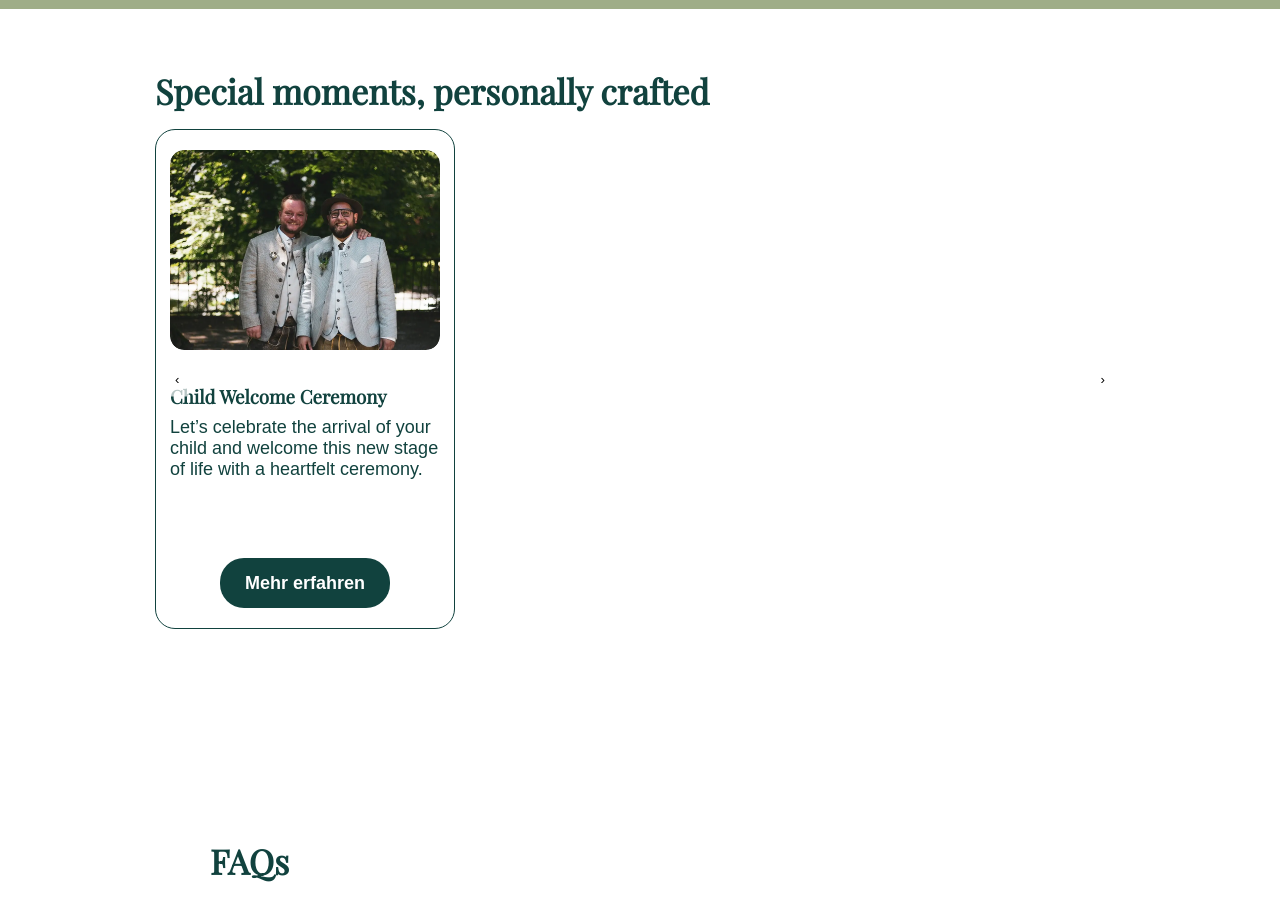
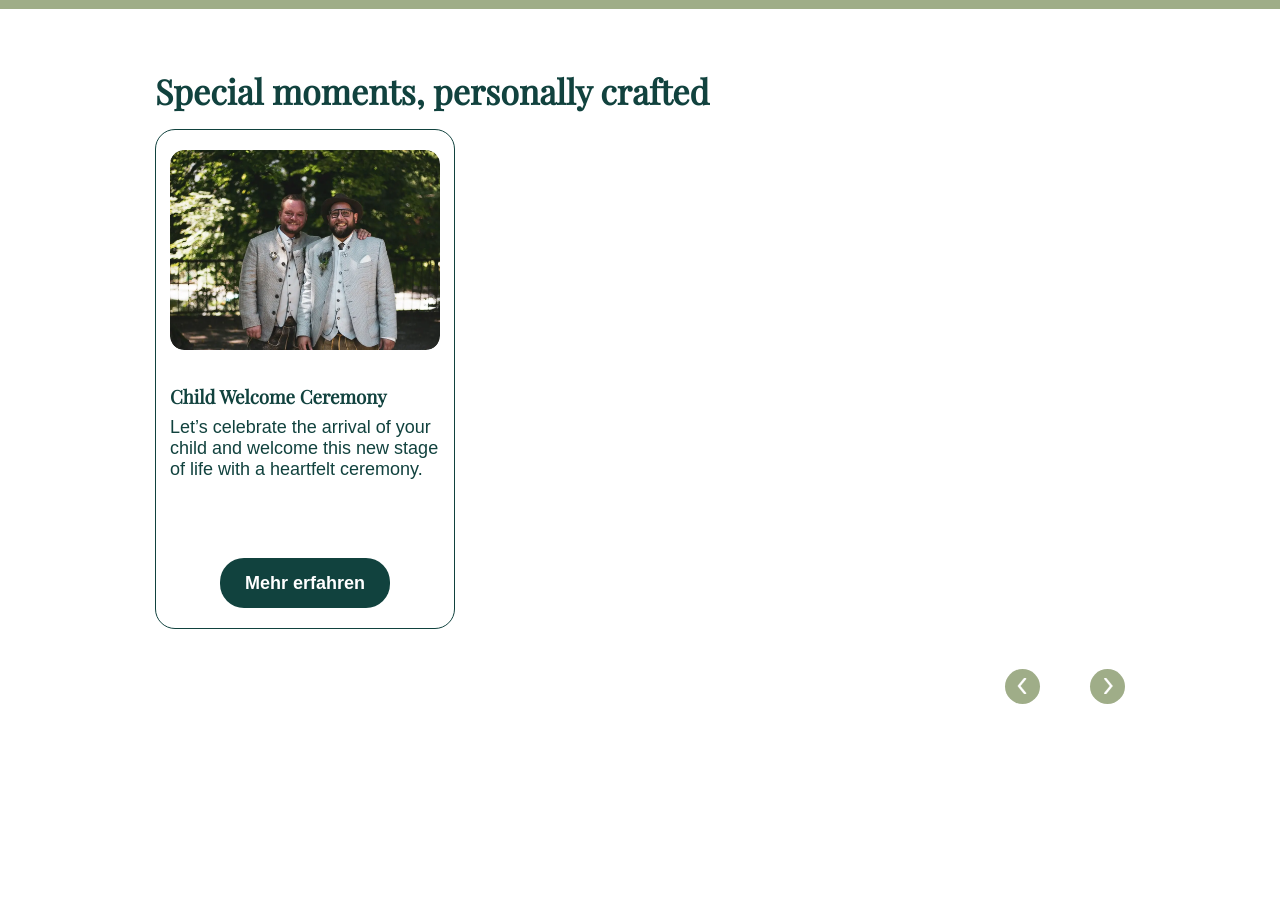
Before and after one commit to alexandreberthier/tom-freier-redner, a Vue app: page / in a window 1280 px wide. Shown: the part 2240-3137 px from the top of the page. Built offline with nearby package versions, Linux system fonts and the light colour scheme; no server answers; a web font is replaced by a local one.

Commit message:
slider angepasst, neue chevrons

```diff
--- a/src/components/DynamicSlider.vue
+++ b/src/components/DynamicSlider.vue
@@ -1,16 +1,26 @@
 <template>
   <div class="slider-container" ref="container">
-    <div class="slider" ref="slider">
-      <slot></slot>
+    <div role="slider" class="slider" ref="slider">
       <slot></slot>
     </div>
-    <button class="control left" @click="prevSlide">‹</button>
-    <button class="control right" @click="nextSlide">›</button>
+    <div class="controls">
+      <div @click="prevSlide" class="button" role="button">
+        <div class="icon-wrapper">
+          <img :src="getImage('ic_chevron_white_left.png')" alt="chevron links">
+        </div>
+      </div>
+      <div @click="nextSlide" class="button" role="button">
+        <div class="icon-wrapper">
+          <img :src="getImage('ic_chevron_white_right.png')" alt="chevron rechts">
+        </div>
+      </div>
+    </div>
   </div>
 </template>
 
 <script setup lang="ts">
-import { nextTick, onBeforeUnmount, onMounted, ref, watchEffect } from 'vue';
+import {nextTick, onBeforeUnmount, onMounted, ref} from 'vue';
+import {getImage} from "@/utils/ImageUtils";
 
 const slider = ref<HTMLElement | null>(null);
 const container = ref<HTMLElement | null>(null);
@@ -29,32 +39,31 @@ const getDynamicSlideWidth = () => {
   const viewportWidth = window.innerWidth;
 
   if (viewportWidth >= 1920) {
-    return 1100; // 1100px ab 1920px Viewport
+    return 1100;
   } else if (viewportWidth >= 1200) {
-    return 800; // 800px ab 1200px Viewport
+    return 800;
   } else if (viewportWidth >= 740) {
-    return 600; // 600px ab 740px Viewport
+    return 600;
   } else {
-    return 300; // 300px standardmäßig
+    return 300;
   }
 };
 
-// Berechne die Anzahl der Slides, die basierend auf der Containerbreite Platz finden
+// Berechne die Anzahl der sichtbaren Slides
 const calculateSlidesToShow = () => {
   if (!container.value) return 1;
   const containerWidth = container.value.clientWidth;
-  const minSlideWidth = getDynamicSlideWidth(); // Mindestbreite dynamisch anpassen
+  const minSlideWidth = getDynamicSlideWidth();
   return Math.floor(containerWidth / minSlideWidth);
 };
 
-// Funktion, um die ersten und letzten Slides so zu klonen, dass der Übergang flüssig bleibt
+// Klone die ersten und letzten Slides für den unendlichen Effekt
 const cloneSlides = () => {
   if (!slider.value) return;
 
   const slides = Array.from(slider.value.children) as HTMLElement[];
   const slidesToShow = calculateSlidesToShow();
 
-  // Klone die Anzahl der Slides, die der Anzahl der sichtbaren Slides entspricht
   for (let i = 0; i < slidesToShow; i++) {
     const firstSlideClone = slides[i].cloneNode(true);
     const lastSlideClone = slides[slides.length - 1 - i].cloneNode(true);
@@ -64,7 +73,7 @@ const cloneSlides = () => {
   }
 };
 
-// Berechne die Slide-Breite basierend auf der Anzahl der sichtbaren Slides
+// Update der Slider-Dimensionen
 const updateSliderDimensions = () => {
   if (slider.value && container.value) {
     const slidesToShow = calculateSlidesToShow();
@@ -79,12 +88,12 @@ const updateSliderDimensions = () => {
       slide.style.width = `${slideWidth}px`;
     });
 
-    // Setze den Slider auf die erste echte Slide
     slider.value.style.transform = `translateX(-${slideWidth * slidesToShow}px)`;
     currentIndex.value = slidesToShow;
   }
 };
 
+// Behandle das Wechseln zur nächsten Slide
 const nextSlide = () => {
   if (isTransitioning || !slider.value) return;
   isTransitioning = true;
@@ -92,6 +101,7 @@ const nextSlide = () => {
   updateSliderPosition();
 };
 
+// Behandle das Wechseln zur vorherigen Slide
 const prevSlide = () => {
   if (isTransitioning || !slider.value) return;
   isTransitioning = true;
@@ -99,6 +109,7 @@ const prevSlide = () => {
   updateSliderPosition();
 };
 
+// Aktualisiere die Slider-Position
 const updateSliderPosition = () => {
   if (slider.value) {
     slider.value.style.transition = 'transform 0.5s ease-in-out';
@@ -110,24 +121,24 @@ const updateSliderPosition = () => {
 const handleTransitionEnd = () => {
   if (!slider.value) return;
   const slidesToShow = calculateSlidesToShow();
-  const totalSlides = slideCount - slidesToShow * 2; // Abzüglich der geklonten Slides
+  const totalSlides = slideCount - slidesToShow * 2;
 
   if (currentIndex.value >= totalSlides + slidesToShow) {
-    // Wenn am Ende angekommen (bei der geklonten ersten Slide), springe zurück zur echten ersten Slide
     slider.value.style.transition = 'none';
     currentIndex.value = slidesToShow;
     slider.value.style.transform = `translateX(-${slideWidth * slidesToShow}px)`;
   } else if (currentIndex.value <= 0) {
-    // Wenn am Anfang angekommen (bei der geklonten letzten Slide), springe zur echten letzten Slide
     slider.value.style.transition = 'none';
     currentIndex.value = totalSlides;
     slider.value.style.transform = `translateX(-${currentIndex.value * slideWidth}px)`;
   }
+  // Transition beendet, Steuerung freigeben
   isTransitioning = false;
 };
 
+// Touch-Events für mobiles Swiping
 const handleTouchStart = (event: TouchEvent) => {
-  if (!slider.value) return;
+  if (isTransitioning || !slider.value) return;
   startX = event.touches[0].clientX;
   currentX = startX;
   deltaX = 0;
@@ -160,6 +171,7 @@ const handleTouchEnd = () => {
   slider.value.style.transition = 'transform 0.5s ease-in-out';
 };
 
+// Auto-Slide-Handling
 const startAutoSlide = () => {
   if (!autoSlideTimer) {
     autoSlideTimer = setInterval(() => {
@@ -201,12 +213,16 @@ onBeforeUnmount(() => {
 
 </script>
 
+
 <style scoped>
 
 .slider-container {
   position: relative;
   overflow: hidden;
   width: 100%;
+  display: flex;
+  flex-direction: column;
+  gap: 40px;
 }
 
 .slider {
@@ -219,22 +235,29 @@ onBeforeUnmount(() => {
   flex-shrink: 0;
 }
 
-.control {
-  position: absolute;
-  top: 50%;
-  transform: translateY(-50%);
-  background-color: rgba(255, 255, 255, 0.7);
-  border: none;
-  cursor: pointer;
-  padding: 10px;
-  z-index: 10;
+.controls {
+  display: flex;
+  align-items: flex-end;
+  justify-content: flex-end;
+  gap: 50px;
+
+  .button {
+    background-color: var(--beige);
+    border-radius: 50%;
+    display: flex;
+    align-items: center;
+    justify-content: center;
+    width: 35px;
+    height: 35px;
+    cursor: pointer;
+
+    .icon-wrapper {
+      img {
+        width: 20px;
+        height: 20px;
+      }
+    }
+  }
 }
 
-.left {
-  left: 10px;
-}
-
-.right {
-  right: 10px;
-}
 </style>
```
Also changed, not shown: src/assets/images/ic_chevron_white_left.png (added), src/assets/images/ic_chevron_white_right.png (added).
